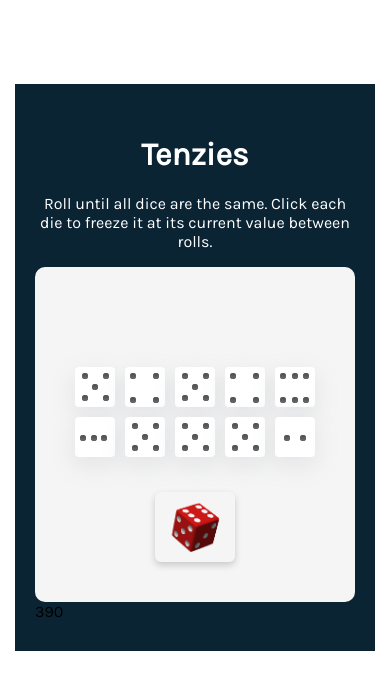
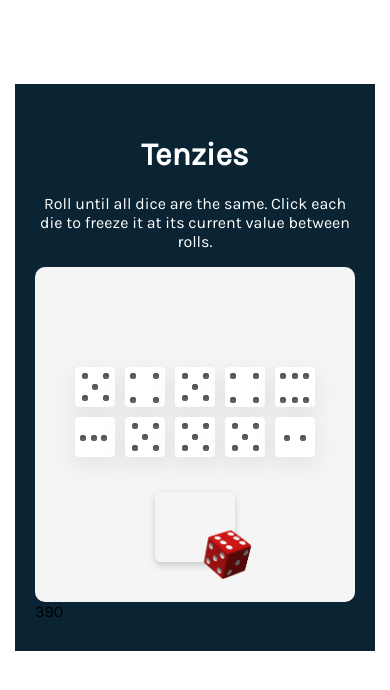
Before and after one commit to Renerd-max/TenzieGame, a React (Vite) app: page / in a window 390 px wide. Shown: the top 690 px of the page. Built offline with nearby package versions, Linux system fonts and the light colour scheme.

Commit message:
added margin

```diff
--- a/src/index.css
+++ b/src/index.css
@@ -249,21 +249,22 @@ main{
     #rollDice1{
         width:65px;
         height:55px;
+        margin: 50%;
     }
 
     #rollDice2{
         width:65px;
         height:65px;
+        margin: 50%;
     }
 
     #rollDice1, #rollDice2{
         display: block;
-        margin: auto;
     }
 
     #youWon{
-        top:15%;
-        left:9%;
+        top:20%;
+        left:3%;
         width:45px;
     }
 }
```
